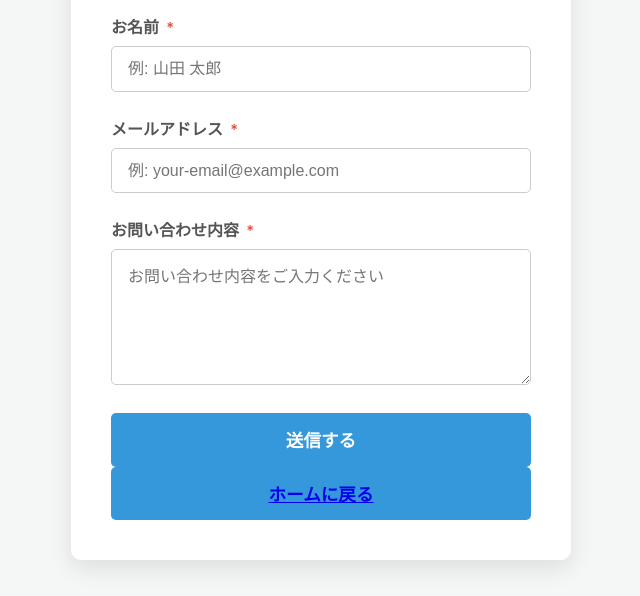
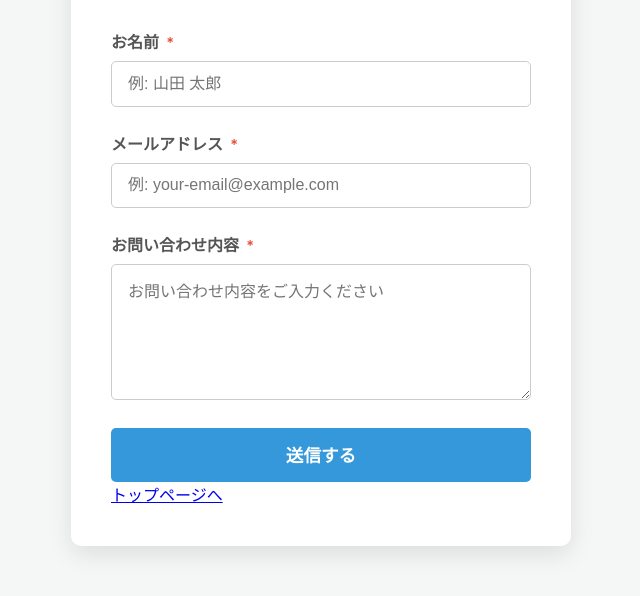
Before and after one commit to haru123123haru/blog-project, a plain HTML site: page contact.html in a window 1280 px wide. Shown: the part 204-800 px from the top of the page, without its empty margins (319-959 px from the left). Drawn offline with Linux system fonts and the light colour scheme.

Commit message:
GithubActionsのファビコンの設定を無視する機能の追加

```diff
--- a/contact.html
+++ b/contact.html
@@ -5,6 +5,7 @@
     <meta name="viewport" content="width=device-width, initial-scale=1.0">
     <title>お問い合わせフォーム</title>
     <link rel="stylesheet" href="./contact.css">
+
 </head>
 <body>
 
@@ -29,7 +30,7 @@
             </div>
 
             <button type="submit" class="submit-button">送信する</button>
-            <button class="submit-button"><a href="./index.html">ホームに戻る</a></button>
+            <a href="index.html" class="button-style">トップページへ</a>
         </form>
     </div>
 
```
Also changed, not shown: index.html (+1 -0 lines), 1 other file.
